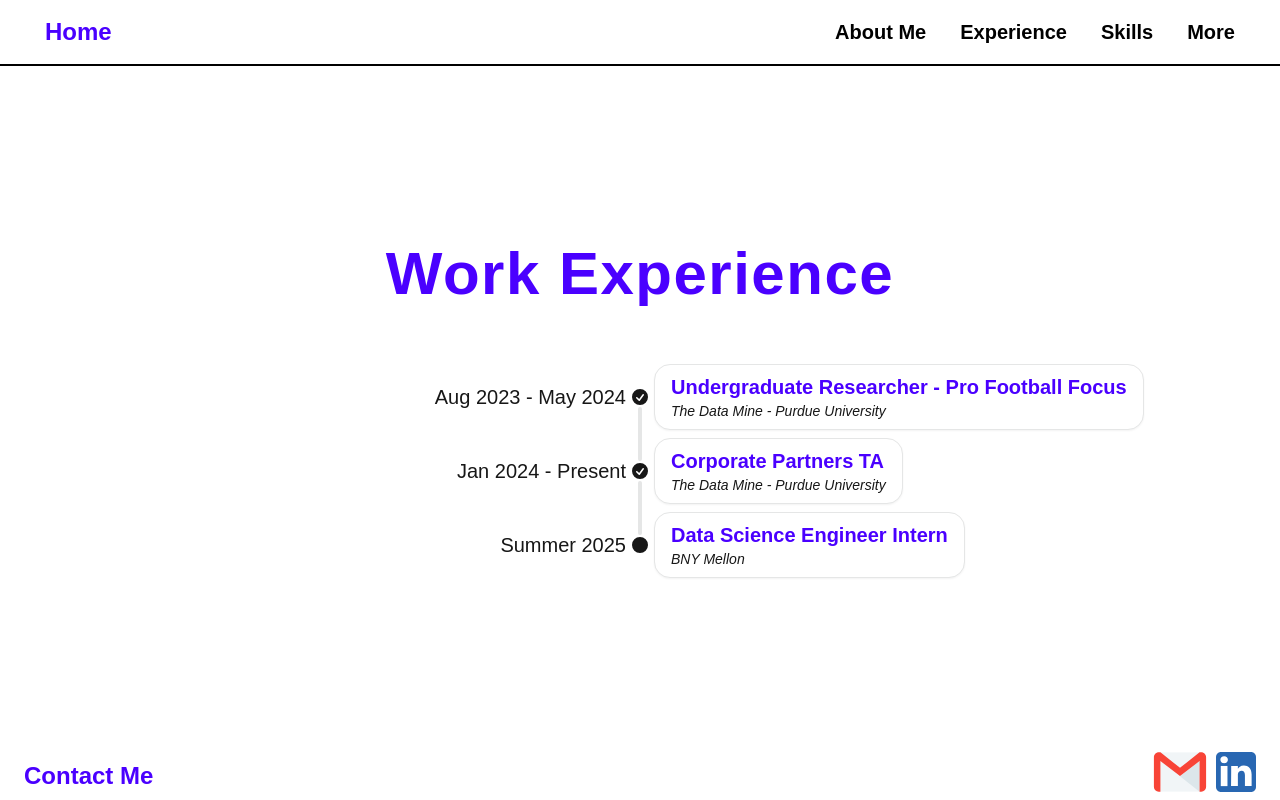
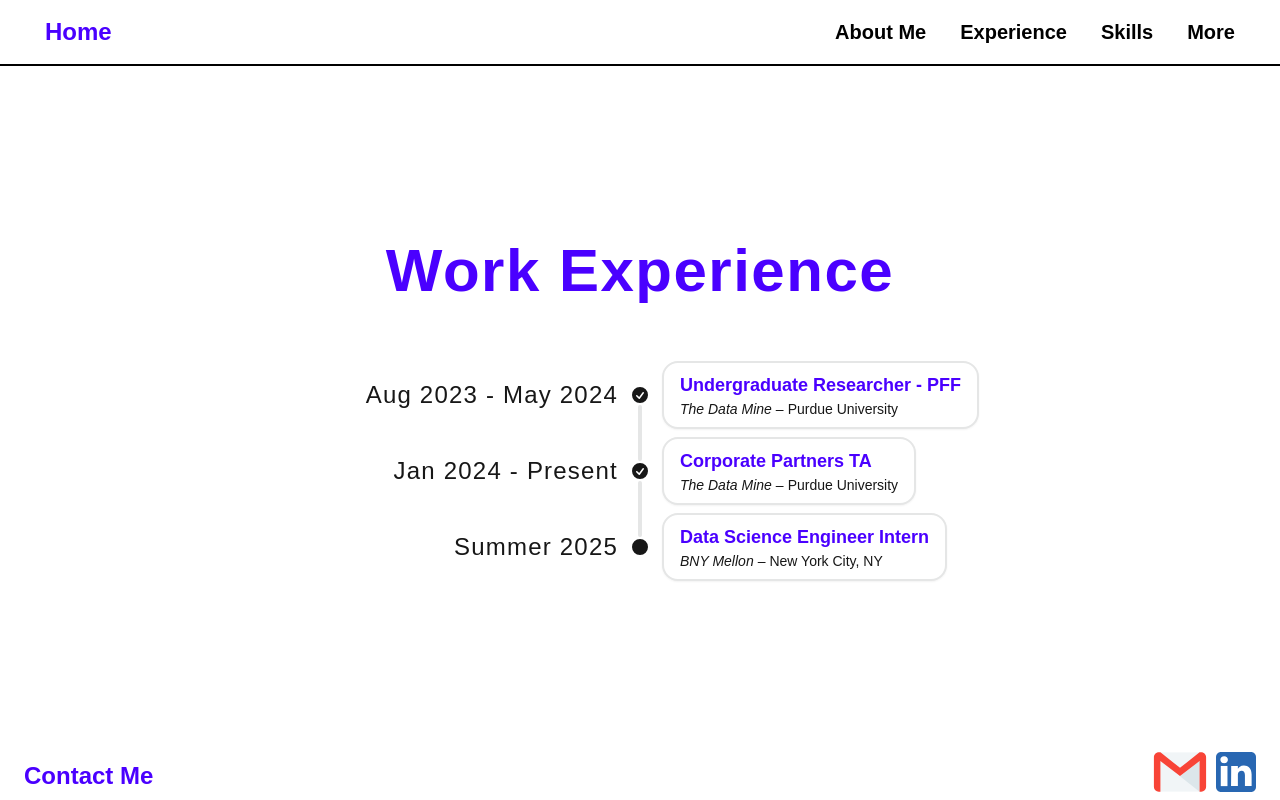
Before and after one commit to vshetty28/vihaan-personal-website, a Next.js app: page /experience in a window 1280 px wide. Built offline with nearby package versions, Linux system fonts and the light colour scheme.

Commit message:
added work experience modal dialog info

```diff
--- a/src/components/WorkExperience.js
+++ b/src/components/WorkExperience.js
@@ -15,14 +15,29 @@
 );
 const WorkExperience = ({ experience }) => {
 	return (
-		<li>
+		<li className="text-xs lg:text-sm">
 			{experience.start ? <></> : <hr />}
-			<div className="timeline-start">{experience.date}</div>
+			<div className="timeline-start lg:mx-3 text-xs lg:text-2xl lg:tracking-wider">{experience.date}</div>
 			{experience.completed ? checkmarkIcon : checkmarkOpen}
-			<div className="timeline-end timeline-box">
-				<p className="font-bold text-primary">{experience.title}</p>
-				<p className="text-xs lg:text-sm italic">{experience.company}</p>
-			</div>
+			<button className="timeline-end timeline-box text-left hover:border-primary border-2 hover:scale-105 transition duration-200 ease-in-out lg:mx-3" onClick={() => document.getElementById(`my_modal_${experience.id}`).showModal()}>
+				<p className="font-bold text-primary text-xs lg:text-lg">{experience.title}</p>
+				<div className="flex flex-row gap-1">
+					<p className="italic">{experience.company}</p>
+					<p>&ndash;</p>
+					<p>{experience.location}</p>
+				</div>
+			</button>
+			<dialog id={`my_modal_${experience.id}`} className="modal">
+				<div className="modal-box">
+					<h3 className="font-bold text-md lg:text-2xl text-primary mt-2">{experience.title}</h3>
+					<p className="py-4 whitespace-pre-line">{experience.description}</p>
+					<div className="modal-action">
+						<form method="dialog">
+							<button className="btn btn-sm lg:btn-md">Close</button>
+						</form>
+					</div>
+				</div>
+			</dialog>
 			{experience.end ? <></> : <hr />}
 		</li>
 	);
--- a/src/data/data.js
+++ b/src/data/data.js
@@ -24,7 +24,7 @@
 ];
 
 export const experiences = [
-	{ date: "Aug 2023 - May 2024", title: "Undergraduate Researcher - Pro Football Focus", company: "The Data Mine - Purdue University", start: true, end: false, completed: true },
-	{ date: "Jan 2024 - Present", title: "Corporate Partners TA", company: "The Data Mine - Purdue University", start: false, end: false, completed: true },
-	{ date: "Summer 2025", title: "Data Science Engineer Intern", company: "BNY Mellon", start: false, end: true, completed: false },
+	{ id: 1, date: "Aug 2023 - May 2024", title: "Undergraduate Researcher - PFF", company: "The Data Mine", location: 'Purdue University', description: "- Developed ML algorithms using XGBoost on advanced NFL charting data to analyze value, difficulty, and frequency of NFL quarterback throws\n\n- Trained models on Pro Football Focus's NFL data and applied to NCAAF data for applications in pre-draft analysis\n\n- Created interactive Tableau visualizations of algorithm results and other patterns found in data", start: true, end: false, completed: true },
+	{ id: 2, date: "Jan 2024 - Present", title: "Corporate Partners TA", company: "The Data Mine", location: 'Purdue University', description: "- Project Manager overseeing Data Mine students working alongside the Management Performance Hub on ICJI data\n\n- Responsible for enforcing Agile methodology as Scrum Master\n\n- Helped students with technical issues and assisted in their development of technical skills required for the project", start: false, end: false, completed: true },
+	{ id: 3, date: "Summer 2025", title: "Data Science Engineer Intern", company: "BNY Mellon", location:'New York City, NY', description: "Starts in Summer 2025", start: false, end: true, completed: false },
 ];
```
